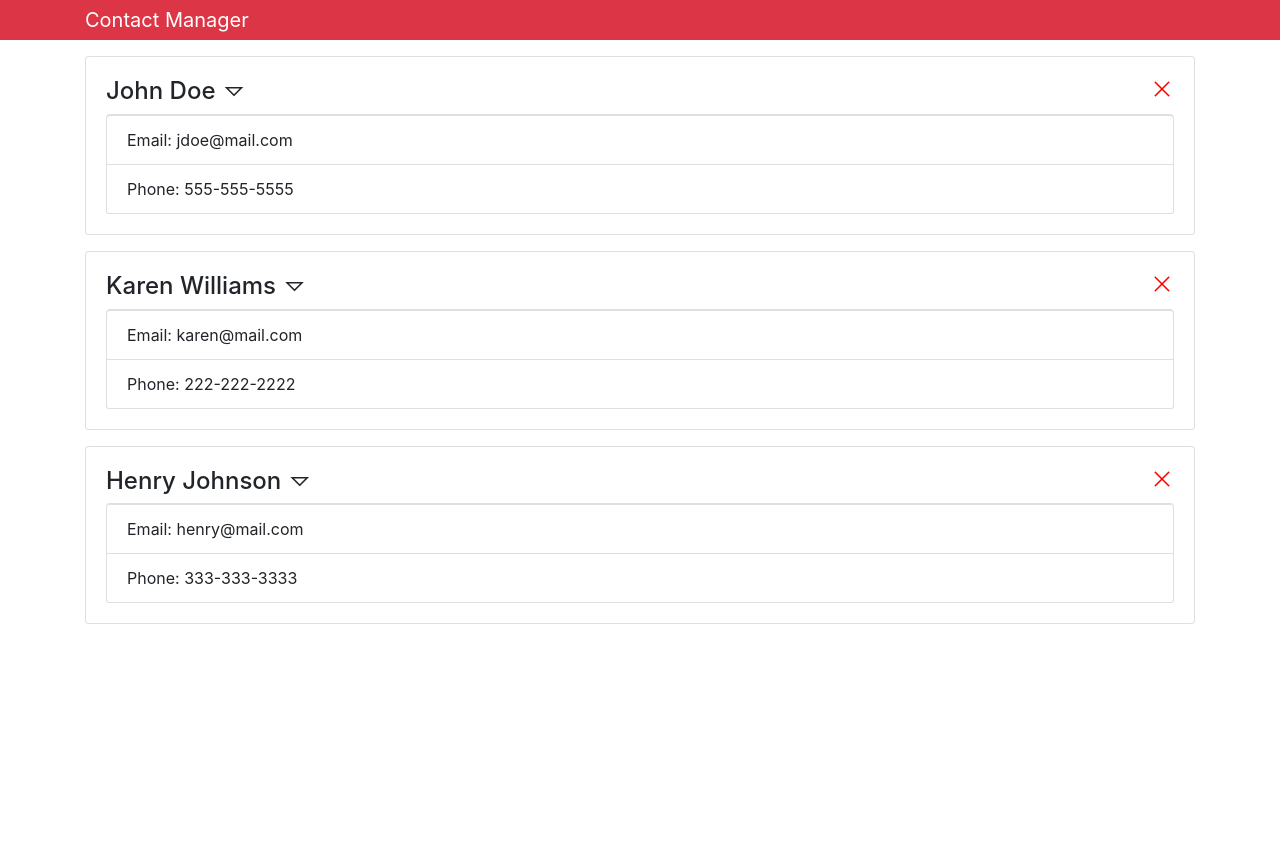
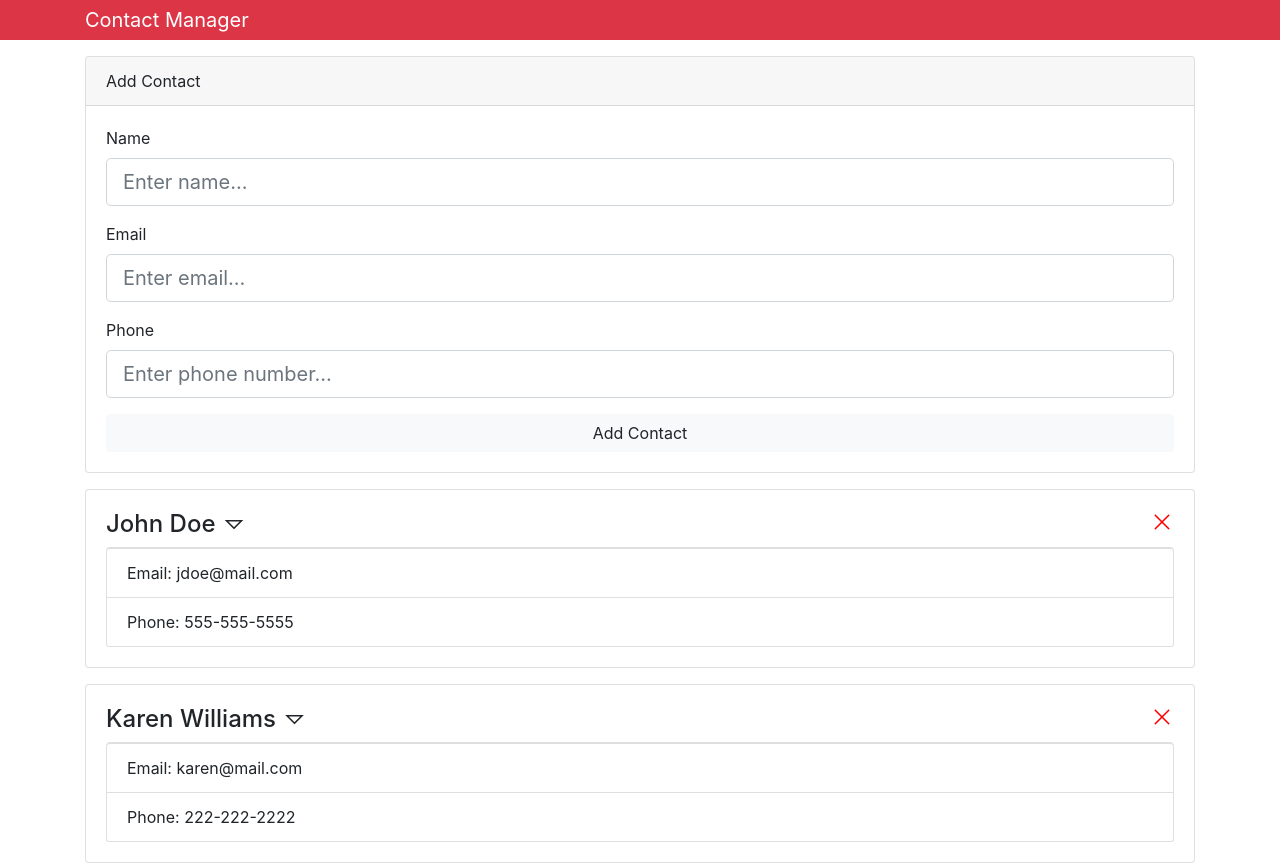
Before and after one commit to julianvu/contactmanager, a React (Create React App) app: page / in a window 1280 px wide. Shown: the top 865 px of the page. Before the commit the page ends 800 px from the top, so only its background shows below. Built offline with nearby package versions, Linux system fonts and the light colour scheme.

Commit message:
Moved files to component directories with onChange

```diff
--- a/src/App.js
+++ b/src/App.js
@@ -1,8 +1,10 @@
 import React from "react";
-import Contacts from "./components/Contacts";
-import Header from "./components/Header";
+import Contacts from "./components/contacts/Contacts";
+import Header from "./components/layout/Header";
+import Contact from "./components/contacts/AddContact";
 import "bootstrap/dist/css/bootstrap.min.css";
 import { Provider } from "./context";
+import AddContact from "./components/contacts/AddContact";
 
 function App() {
   return (
@@ -10,6 +12,7 @@
       <div className="App">
         <Header branding="Contact Manager"></Header>
         <div className="container">
+          <AddContact></AddContact>
           <Contacts></Contacts>
         </div>
       </div>
--- /dev/null
+++ b/src/components/contacts/AddContact.js
@@ -0,0 +1,71 @@
+import React, { Component } from "react";
+
+class AddContact extends Component {
+  state = {
+    name: "",
+    email: "",
+    phone: "",
+  };
+
+  onSubmit = (e) => {
+    e.preventDefault();
+    console.log(this.state);
+  };
+
+  onChange = (e) => {
+    this.setState({ [e.target.name]: e.target.value });
+  };
+
+  render() {
+    const { name, email, phone } = this.state;
+    return (
+      <div className="card mb-3">
+        <div className="card-header">Add Contact</div>
+        <div className="card-body">
+          <form onSubmit={this.onSubmit}>
+            <div className="form-group">
+              <label htmlFor="name">Name</label>
+              <input
+                type="text"
+                className="form-control form-control-lg"
+                placeholder="Enter name..."
+                name="name"
+                value={name}
+                onChange={this.onChange}
+              />
+            </div>
+            <div className="form-group">
+              <label htmlFor="email">Email</label>
+              <input
+                type="email"
+                className="form-control form-control-lg"
+                placeholder="Enter email..."
+                name="email"
+                value={email}
+                onChange={this.onChange}
+              />
+            </div>
+            <div className="form-group">
+              <label htmlFor="phone">Phone</label>
+              <input
+                type="text"
+                className="form-control form-control-lg"
+                placeholder="Enter phone number..."
+                name="phone"
+                value={phone}
+                onChange={this.onChange}
+              />
+            </div>
+            <input
+              type="submit"
+              value="Add Contact"
+              className="btn btn-light btn-block"
+            />
+          </form>
+        </div>
+      </div>
+    );
+  }
+}
+
+export default AddContact;
--- a/src/components/Contact.js
+++ b/src/components/contacts/Contact.js
@@ -1,6 +1,6 @@
 import React, { Component } from "react";
 import PropTypes from "prop-types";
-import { Consumer } from "../context";
+import { Consumer } from "../../context";
 
 class Contact extends Component {
   state = {
--- a/src/components/Contacts.js
+++ b/src/components/contacts/Contacts.js
@@ -1,6 +1,6 @@
 import React, { Component, Fragment } from "react";
 import Contact from "./Contact";
-import { Consumer } from "../context";
+import { Consumer } from "../../context";
 
 class Contacts extends Component {
   render() {
```
Also changed, not shown: src/components/layout/Header.js (renamed from src/components/Header.js).
